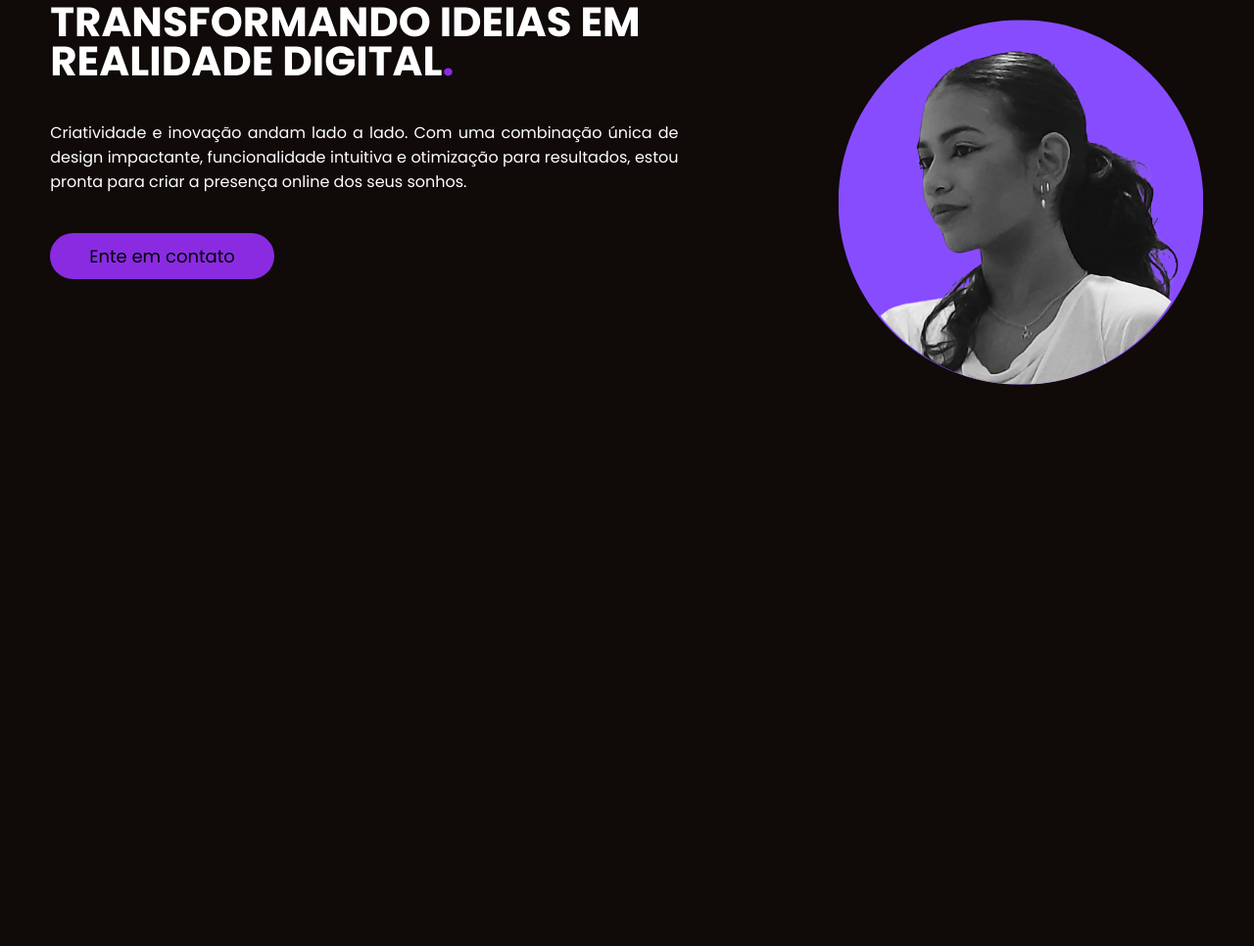
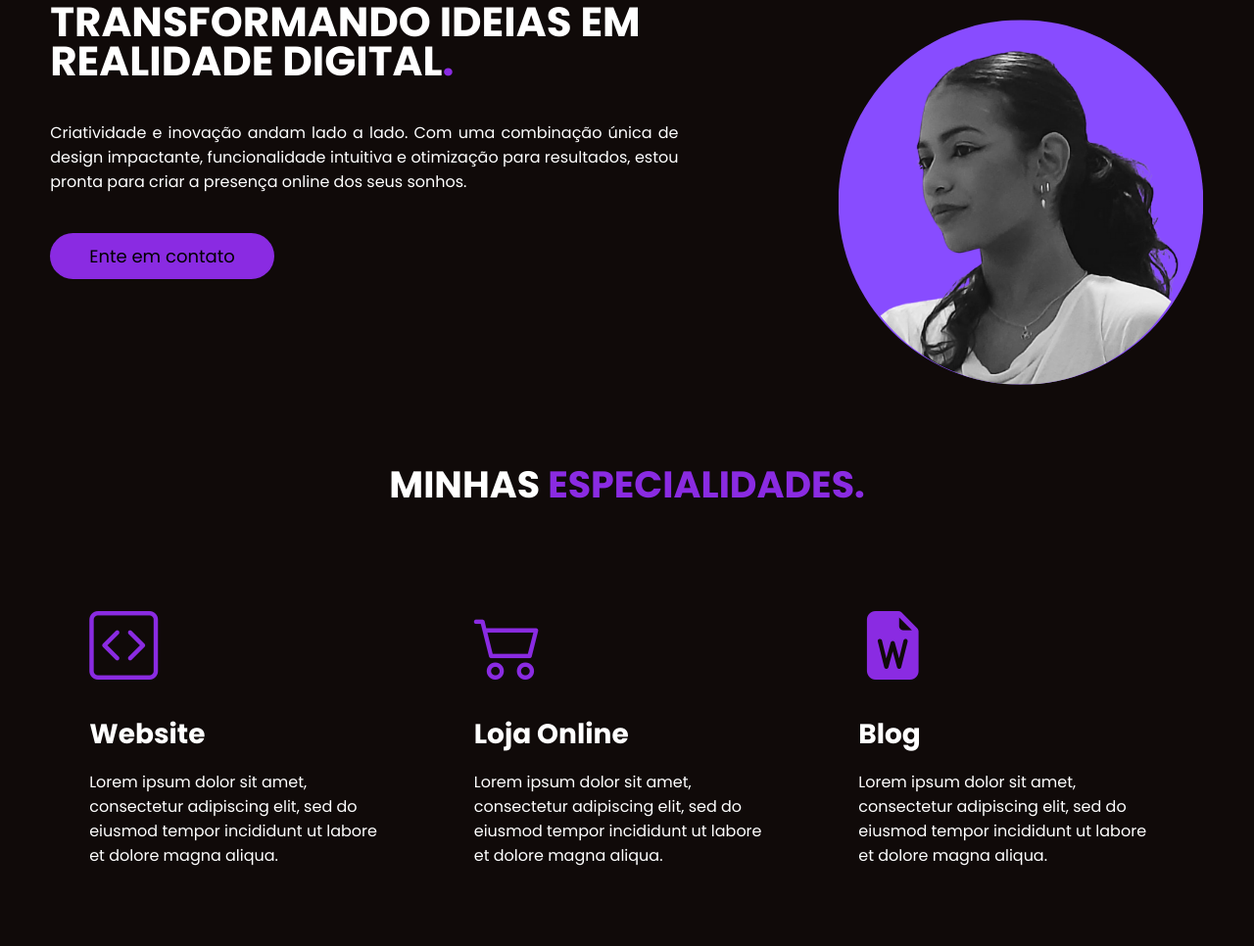
Before and after one commit to brunasavelli/MeuPortif-lio, a plain HTML site: page index.html in a window 1280 px wide. Shown: the part 284-1250 px from the top of the page at 98% size. Before the commit the page ends 800 px from the top, so only its background shows below. Drawn offline with nearby package versions, Linux system fonts and the light colour scheme.

Commit message:
feat: create 'especialidades'

```diff
--- a/index.html
+++ b/index.html
@@ -8,6 +8,9 @@
     <link rel="preconnect" href="https://fonts.gstatic.com" crossorigin>
     <link href="https://fonts.googleapis.com/css2?family=Poppins:ital,wght@0,100;0,200;0,300;0,400;0,500;0,600;0,700;0,800;0,900;1,100;1,200;1,300;1,400;1,500;1,600;1,700;1,800;1,900&display=swap" rel="stylesheet">
     <!-- FIM GOOGLE FONTS -->
+    <!-- BOOTSTRAP ICONS -->
+    <link rel="stylesheet" href="https://cdn.jsdelivr.net/npm/bootstrap-icons@1.11.3/font/bootstrap-icons.min.css">
+    <!-- FIM BOOTSTRAP ICONS -->
     <link rel="stylesheet" href="style.css">
     <title>Agência BNS</title>
 </head>
@@ -61,6 +64,31 @@
                 </div> <!-- flex -->
             </div> <!-- interface -->
         </section> <!-- topo-do-site -->
+
+        <section class="especialidades">
+            <div class="interface">
+                <h2 class="titulo">MINHAS <span>ESPECIALIDADES.</span></h2>
+                <div class="flex">
+                    <div class="especialidades-box">
+                        <i class="bi bi-code-square"></i>
+                        <h3>Website</h3>
+                        <p>Lorem ipsum dolor sit amet, consectetur adipiscing elit, sed do eiusmod tempor incididunt ut labore et dolore magna aliqua.</p>
+                    </div> <!-- especialidades-box -->
+
+                    <div class="especialidades-box">
+                        <i class="bi bi-cart2"></i>
+                        <h3>Loja Online</h3>
+                        <p>Lorem ipsum dolor sit amet, consectetur adipiscing elit, sed do eiusmod tempor incididunt ut labore et dolore magna aliqua.</p>
+                    </div> <!-- especialidades-box -->
+
+                    <div class="especialidades-box">
+                        <i class="bi bi-file-earmark-word-fill"></i>
+                        <h3>Blog</h3>
+                        <p>Lorem ipsum dolor sit amet, consectetur adipiscing elit, sed do eiusmod tempor incididunt ut labore et dolore magna aliqua.</p>
+                    </div> <!-- especialidades-box -->
+                </div> <!-- flex -->
+            </div> <!-- interface -->
+        </section> <!-- especialidades -->
     </main>
 
 </body>
--- a/style.css
+++ b/style.css
@@ -29,6 +29,16 @@ body{
     border-radius: 30px;
     cursor: pointer;
     transition: .2s;
+}
+
+h2.titulo{
+    color: #fff;
+    font-size: 38px;
+    text-align: center;
+}
+
+h2.titulo span{
+    color: blueviolet;
 }
 
 /* ESTILO DO HEADER */
@@ -113,3 +123,35 @@ sectio.topo-do-site .flex{
         top: 30px;
     }
 }
+
+/* ESTILO DAS ESPECIALIDADES */
+section.especialidades{
+    padding: 40px 4%;
+}
+
+section.especialidades flex{
+    gap: 60px;
+}
+
+.especialidades .especialidades-box{
+    color: #fff;
+    padding: 40px;
+    border-radius: 20px;
+    margin-top: 45px;
+    transition: .2s;
+}
+
+.especialidades .especialidades-box:hover{
+    transform: scale(1.05);
+    box-shadow: 0 0 10px #ffffff62;
+}
+
+.especialidades .especialidades-box i{
+    font-size: 70px;
+    color: blueviolet;
+}
+
+.especialidades .especialidades-box h3{
+    font-size: 28px;
+    margin: 15px 0;
+}
```
